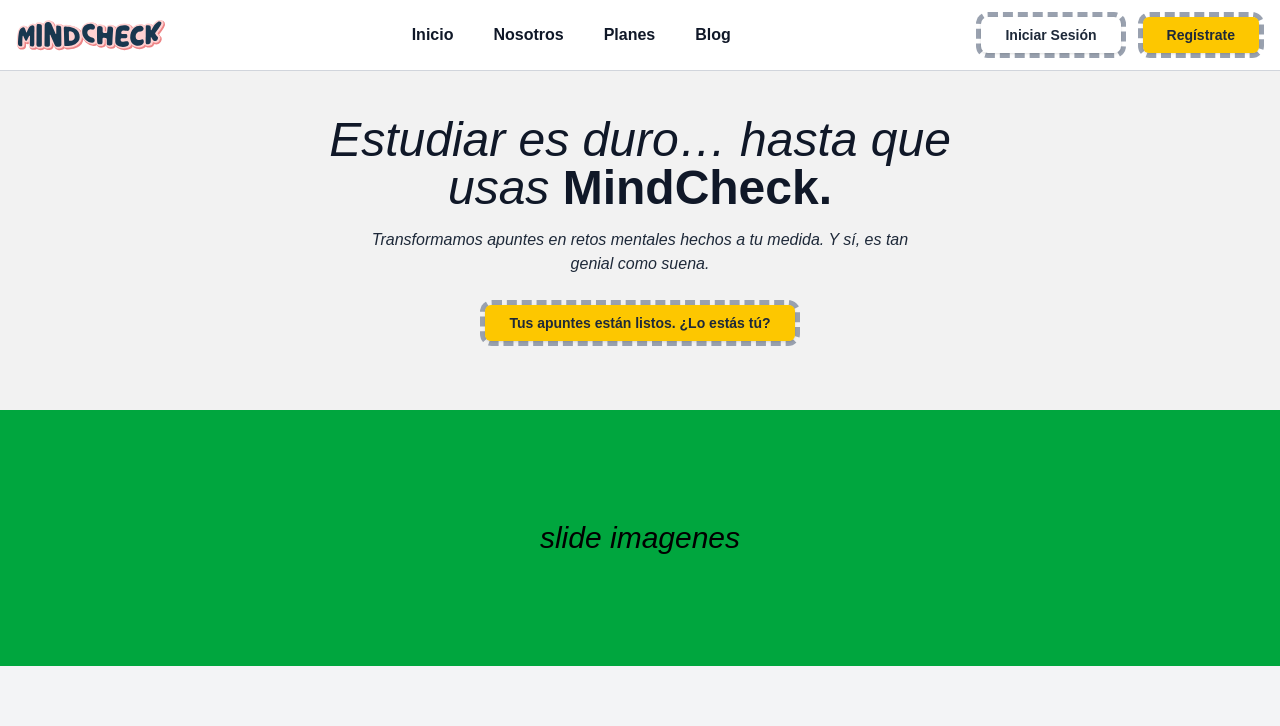
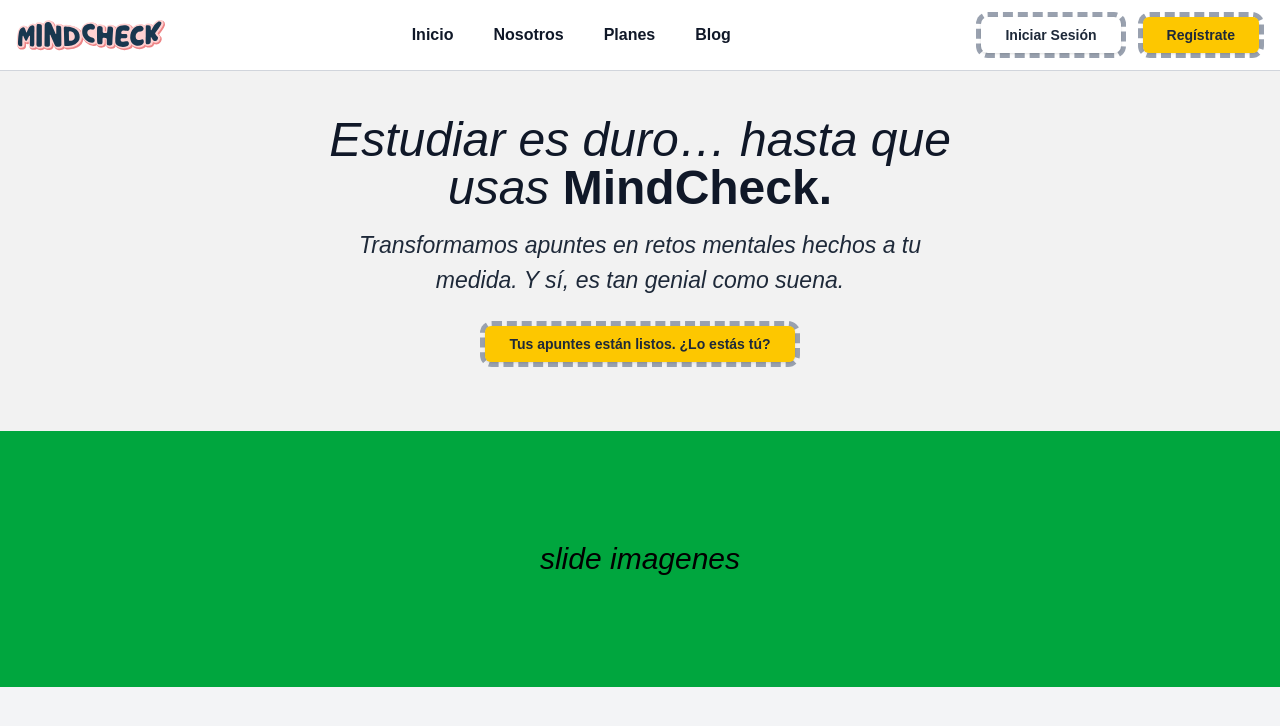
Before and after one commit to juanko6/MindCheck, a Next.js app in the folder frontend/: page / in a window 1280 px wide. Shown: the top 726 px of the page. Built offline with nearby package versions, Linux system fonts and the light colour scheme; no server answers.

Commit message:
cambio de tamaño de letra en movil y en pantalla

```diff
--- a/frontend/src/components/landing-page/Hero.jsx
+++ b/frontend/src/components/landing-page/Hero.jsx
@@ -20,7 +20,7 @@ export default function Hero({}) {
         usas <span className="rubik-semibold text-gray-900"> MindCheck.</span>
       </h2>
 
-      <p className="mt-4 max-w-xl mx-auto text-sm md:text-base text-gray-800 rubik-italic">
+      <p className="mt-4 max-w-xl mx-auto text-[18px] md:text-[23px] text-gray-800 rubik-italic">
         Transformamos apuntes en retos mentales hechos a tu medida. Y sí, es tan genial como suena.
       </p>
 
```
